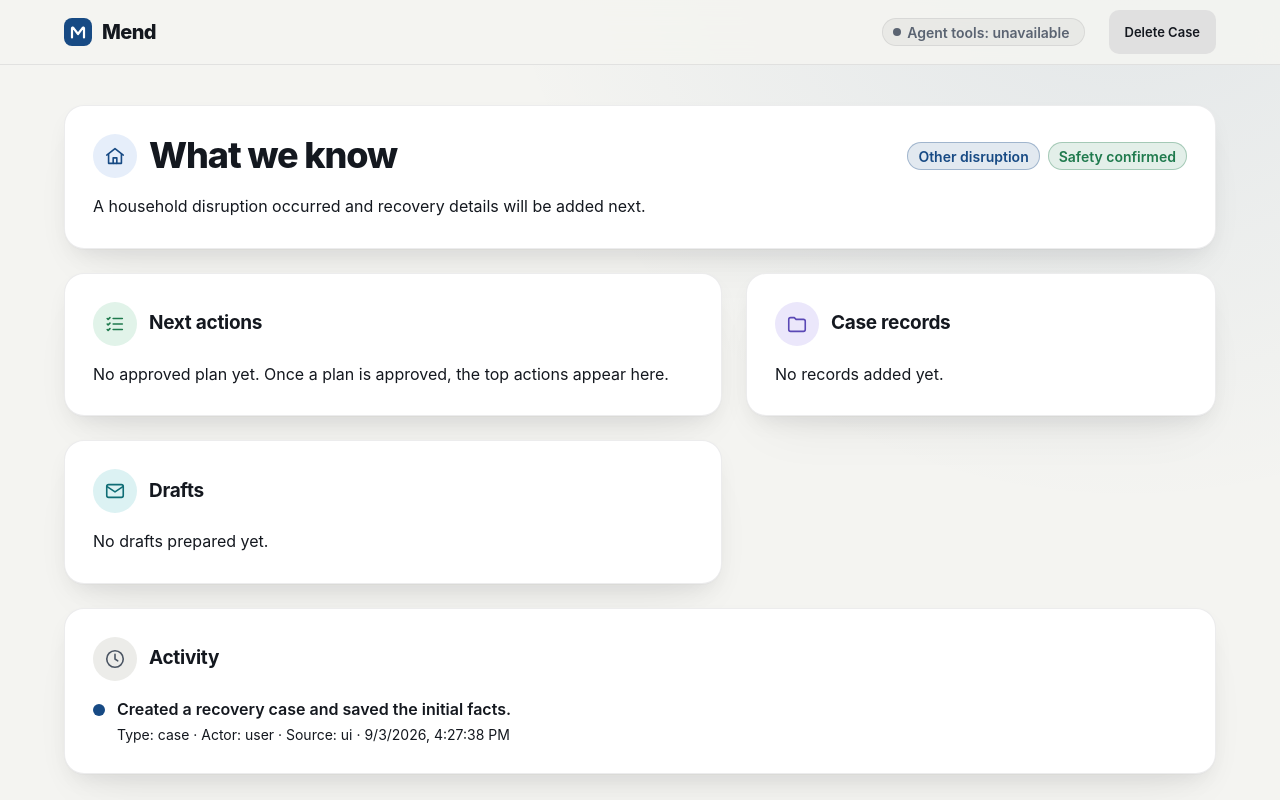
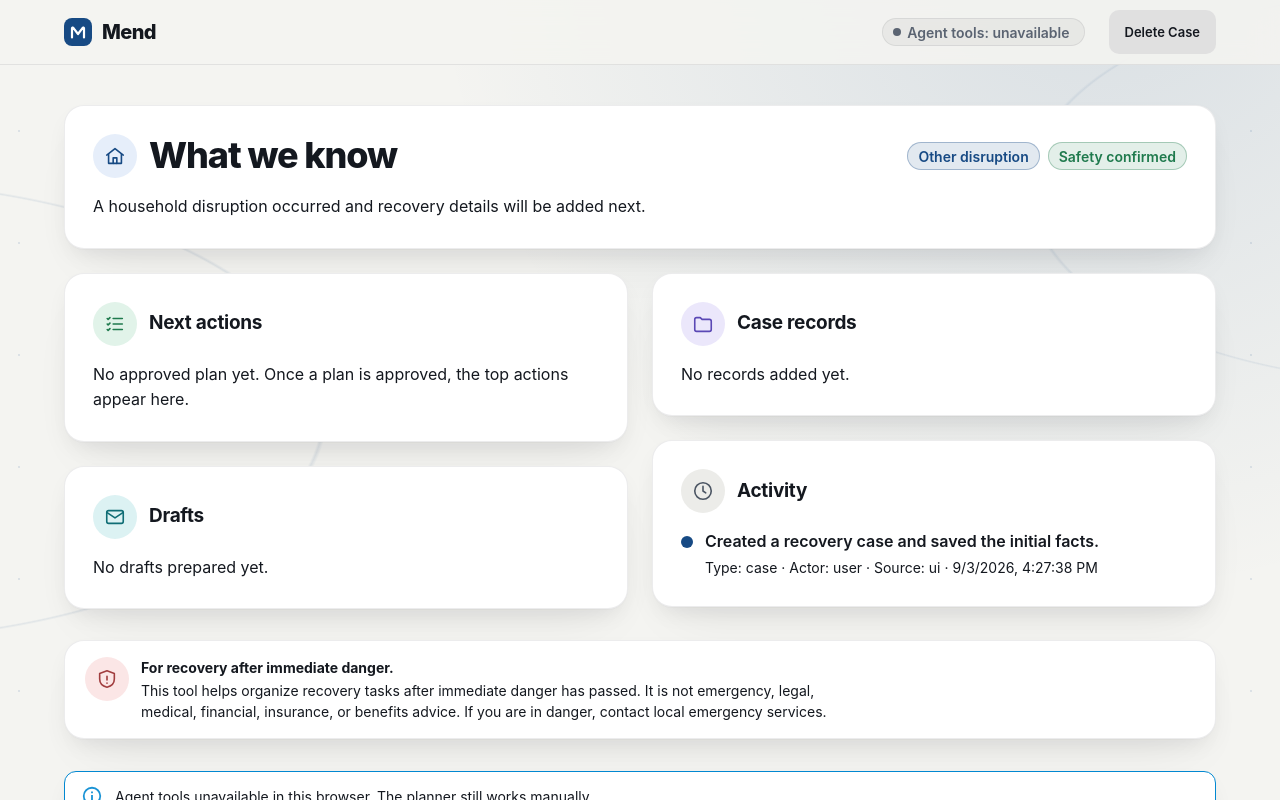
Before and after one commit to ericthayer/mend, a React (Vite) app: page / in a window 1280 px wide. Both pictures are taken after a click on the button "Start a blank case". Shown: the top 800 px of the page. Built offline with nearby package versions, Linux system fonts and the light colour scheme.

Commit message:
feat: improve accessibility and layout in App component, enhance theme styles, and add tests for visual consistency

```diff
--- a/src/App.tsx
+++ b/src/App.tsx
@@ -207,36 +207,41 @@ function App() {
       {caseData ? (
         <Stack spacing={0} sx={{ gap: 3 }}>
           <CaseSummary caseData={caseData} />
+          {pendingPlan ? (
+            <PlanReview
+              pendingPlan={pendingPlan}
+              approvedPlan={approvedPlan}
+              submitting={reviewSubmitting}
+              onSubmit={handleReviewSubmit}
+            />
+          ) : null}
           <Box
+            data-testid="supporting-workspace-masonry"
             sx={{
-              display: 'grid',
-              gap: 3,
-              gridTemplateColumns: { xs: 'minmax(0, 1fr)', md: 'minmax(0, 7fr) minmax(0, 5fr)' },
+              columnCount: { xs: 1, md: 2 },
+              columnGap: 3,
+              columnFill: 'balance',
+              // Each masonry item supplies the inter-card gutter; offset the final one.
+              mb: -3,
             }}
           >
-            <Stack spacing={0} sx={{ gap: 3, minWidth: 0 }}>
-              {pendingPlan ? (
-                <PlanReview
-                  pendingPlan={pendingPlan}
-                  approvedPlan={approvedPlan}
-                  submitting={reviewSubmitting}
-                  onSubmit={handleReviewSubmit}
-                />
-              ) : null}
+            <Box sx={{ breakInside: 'avoid', mb: 3, minWidth: 0 }}>
               <NextActions
                 approvedPlan={approvedPlan}
                 busyTaskId={updatingTaskId}
                 onUpdateTaskStatus={handleUpdateTaskStatus}
                 headingRef={nextActionsHeadingRef}
               />
+            </Box>
+            <Box sx={{ breakInside: 'avoid', mb: 3, minWidth: 0 }}>
               <DraftList drafts={drafts} />
-            </Stack>
-            <Stack spacing={0} sx={{ gap: 3, minWidth: 0 }}>
+            </Box>
+            <Box sx={{ breakInside: 'avoid', mb: 3, minWidth: 0 }}>
               <CaseRecordList records={records} />
-            </Stack>
-            <Stack spacing={0} sx={{ gap: 3, minWidth: 0, gridColumn: 'span 2' }}>
+            </Box>
+            <Box sx={{ breakInside: 'avoid', mb: 3, minWidth: 0 }}>
               <ActivityTimeline activity={activity} />
-            </Stack>
+            </Box>
           </Box>
         </Stack>
       ) : (
--- a/src/styles/global.css
+++ b/src/styles/global.css
@@ -13,15 +13,6 @@ body {
 
 a {
   text-underline-offset: 0.15em;
-}
-
-body {
-  background-image: radial-gradient(
-    circle at 88% -12%,
-    rgb(var(--mui-palette-primary-mainChannel) / 0.09),
-    transparent min(54vw, 40rem)
-  );
-  background-repeat: no-repeat;
 }
 
 :focus-visible {
--- a/src/styles/surfaces.ts
+++ b/src/styles/surfaces.ts
@@ -73,11 +73,18 @@ export function sectionTintSx(tint: SectionTintKey) {
  * review-state token as a warm tint so it reads as distinct from the white
  * reference sections around it. Elevation is declared once (border), so no
  * shadow.
+ *
+ * An opaque layered background prevents body canvas textures from bleeding through
+ * the translucent amber tint.
  */
 export function reviewSurfaceSx(theme: Theme) {
   return {
     p: { xs: 2.5, sm: 3.5 },
-    backgroundColor: alpha(theme.palette.warning.light, 0.07),
+    backgroundColor: 'var(--mui-palette-background-paper)',
+    backgroundImage: `linear-gradient(${alpha(theme.palette.warning.light, 0.08)}, ${alpha(
+      theme.palette.warning.light,
+      0.08
+    )})`,
     borderColor: alpha(theme.palette.warning.main, 0.35),
   } as const;
 }
--- a/src/styles/theme.ts
+++ b/src/styles/theme.ts
@@ -279,9 +279,12 @@ export const mendTheme = createTheme({
           caretColor: 'var(--mui-palette-primary-main)',
           scrollbarColor:
             'var(--mui-palette-text-secondary) var(--mui-palette-background-default)',
+          backgroundColor: 'var(--mui-palette-background-default)',
           backgroundImage:
-            'radial-gradient(circle at 88% -12%, rgb(var(--mui-palette-primary-mainChannel) / 0.09), transparent min(54vw, 40rem))',
-          backgroundRepeat: 'no-repeat',
+            'radial-gradient(ellipse 64% 42% at -12% 44%, transparent 58%, rgb(var(--mui-palette-primary-mainChannel) / 0.09) 58.35%, transparent 58.8%), radial-gradient(ellipse 54% 36% at 112% 20%, transparent 58%, rgb(var(--mui-palette-primary-mainChannel) / 0.08) 58.35%, transparent 58.8%), radial-gradient(circle at 1px 1px, rgb(var(--mui-palette-primary-mainChannel) / 0.11) 1px, transparent 1.25px), radial-gradient(circle at 86% -8%, rgb(var(--mui-palette-primary-mainChannel) / 0.13), transparent min(56vw, 42rem))',
+          backgroundPosition: 'center, center, 18px 18px, center',
+          backgroundRepeat: 'no-repeat, no-repeat, repeat, no-repeat',
+          backgroundSize: 'auto, auto, 112px 112px, auto',
         },
         '::selection': {
           backgroundColor: 'rgb(var(--mui-palette-primary-mainChannel) / 0.24)',
```
Also changed, not shown: 2 other files (tests, documents, lock files or other folders).
